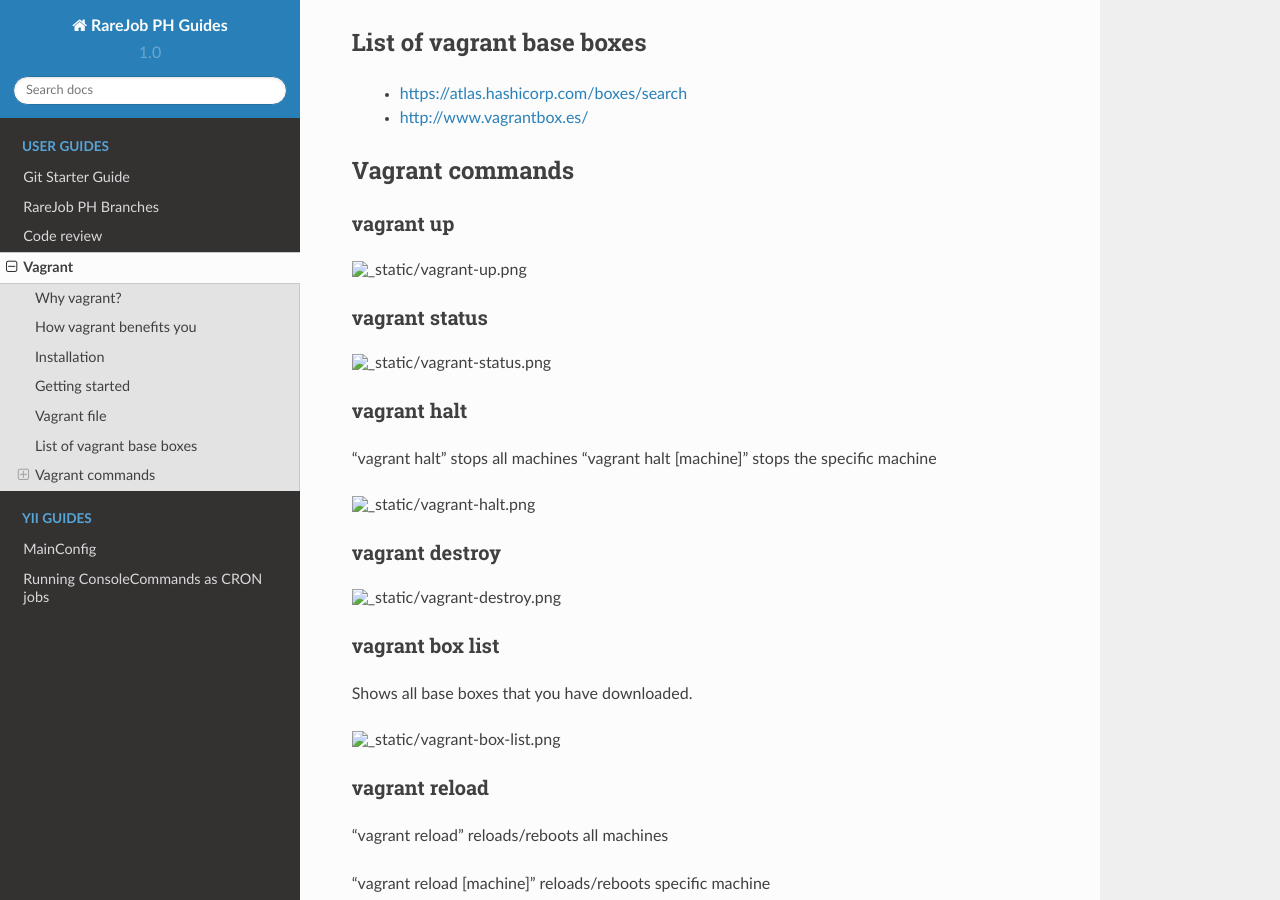
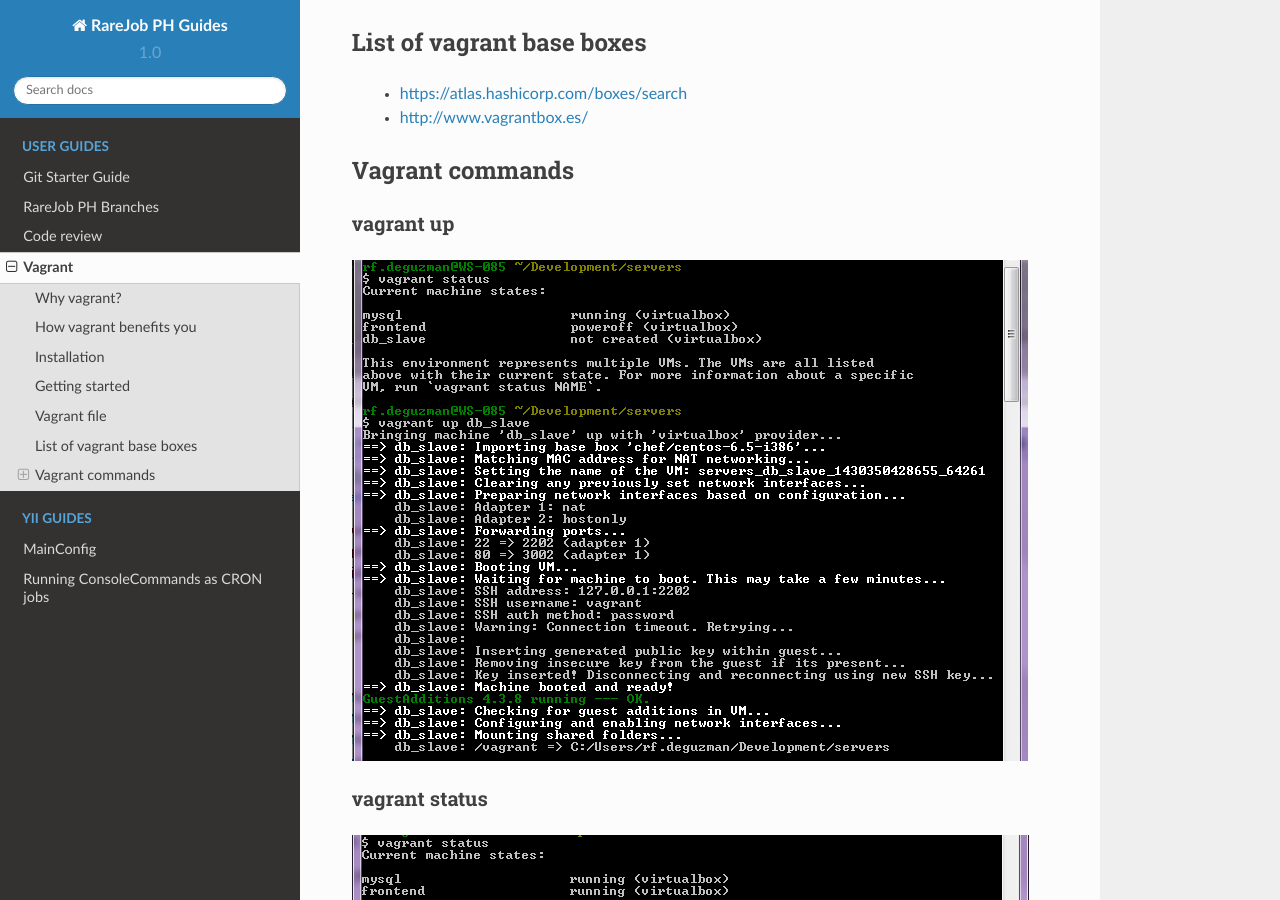
Before and after one commit to berserk207/lytgis, a Sphinx documentation site: the page built from docs/vagrant.rst, in a window 1280 px wide and 900 px high, scrolled down 2069 px. Built offline with Sphinx 7.4.7 and the Read the Docs theme 2.0.0, drawn with Linux system fonts in a browser that asks for light colours.

Commit message:
updated image paths in vagrant.rst

```diff
--- a/docs/vagrant.rst
+++ b/docs/vagrant.rst
@@ -103,13 +103,13 @@ Vagrant commands
 vagrant up
 ~~~~~~~~~~
 
-.. figure:: _static/vagrant-up.png
+.. figure:: _static/vagrant/vagrant-up.png
 
 
 vagrant status
 ~~~~~~~~~~~~~~
 
-.. figure:: _static/vagrant-status.png
+.. figure:: _static/vagrant/vagrant-status.png
 
 
 vagrant halt
@@ -118,13 +118,13 @@ vagrant halt
 "vagrant halt" stops all machines
 "vagrant halt [machine]" stops the specific machine
 
-.. figure:: _static/vagrant-halt.png
+.. figure:: _static/vagrant/vagrant-halt.png
 
 
 vagrant destroy
 ~~~~~~~~~~~~~~~
 
-.. figure:: _static/vagrant-destroy.png
+.. figure:: _static/vagrant/vagrant-destroy.png
 
 
 vagrant box list
@@ -132,7 +132,7 @@ vagrant box list
 
 Shows all base boxes that you have downloaded.
 
-.. figure:: _static/vagrant-box-list.png
+.. figure:: _static/vagrant/vagrant-box-list.png
 
 
 vagrant reload
```
Also changed, not shown: other parts of docs/vagrant.rst (+1 -1 lines).
